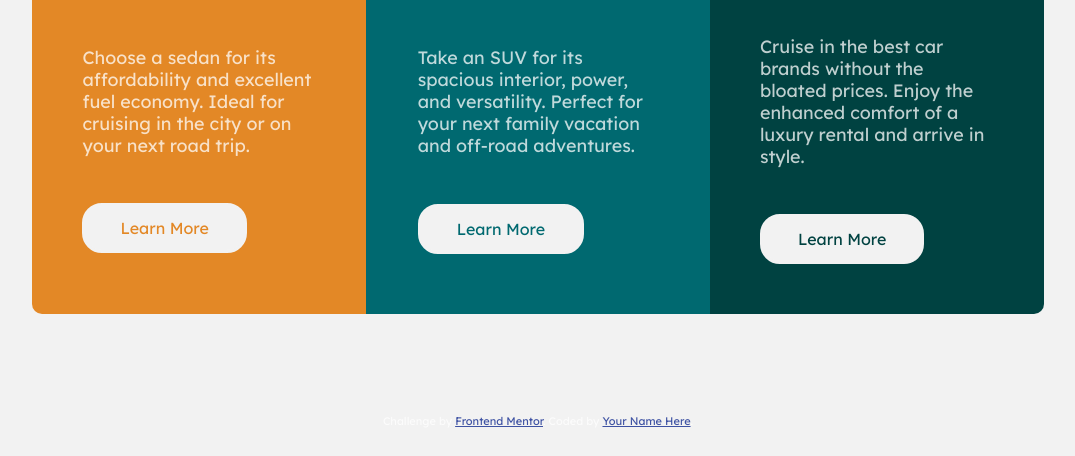
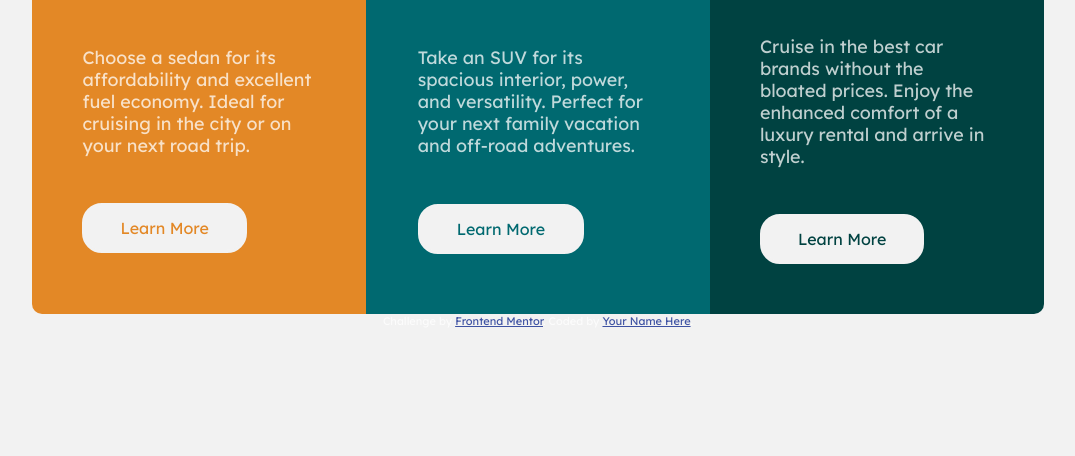
Before and after one commit to Maxagno/3-column-preview-card-component-main, a plain HTML site: page index.html in a window 1280 px wide. Shown: the part 344-800 px from the top of the page, without its empty margins (102-1177 px from the left). Drawn offline with Linux system fonts and the light colour scheme.

Commit message:
changing bottom

```diff
--- a/style.css
+++ b/style.css
@@ -22,7 +22,7 @@ h2 {
 .container {
     display: grid;
     grid-template-columns: 10% 80% 10%;
-    grid-template-rows: 150px auto 100px;
+    grid-template-rows: 150px auto;
     overflow: hidden;
 }
 
```
